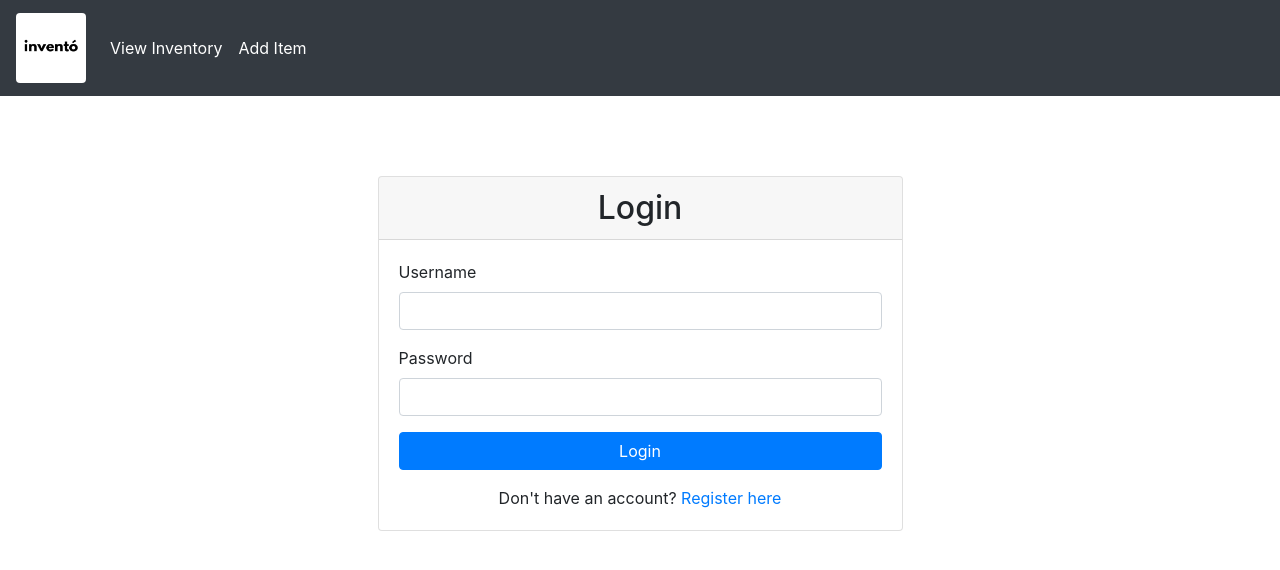
After one commit to gabegtrrz/Invento, a Django app: page /login/ in a window 1280 px wide. The commit adds this page. Shown: the top 570 px of the page. Run offline with Django 5.2, Linux system fonts and the light colour scheme; parts of the project's set-up code (start-up, migrations or seed data) failed here and were passed over.

Commit message:
Added Template Files, Relocated base layout template, tested login template

```diff
--- /dev/null
+++ b/inventoProj/inventoApp/templates/Accounts/login.html
@@ -0,0 +1,46 @@
+{% extends "layout.html" %}
+
+{% block content %}
+<div class="container">
+    <div class="row justify-content-center mt-5">
+        <div class="col-md-6">
+            <div class="card">
+                <div class="card-header">
+                    <h2 class="text-center mb-0">Login</h2>
+                </div>
+                <div class="card-body">
+                    {% if messages %}
+                        {% for message in messages %}
+                            <div class="alert {% if message.tags == 'error' %}alert-danger{% else %}alert-success{% endif %} alert-dismissible fade show" role="alert">
+                                {{ message }}
+                                <button type="button" class="close" data-dismiss="alert" aria-label="Close">
+                                    <span aria-hidden="true">&times;</span>
+                                </button>
+                            </div>
+                        {% endfor %}
+                    {% endif %}
+
+                    <form method="post">
+                        {% csrf_token %}
+                        <div class="form-group">
+                            <label for="username">Username</label>
+                            <input type="text" class="form-control" id="username" name="username" required>
+                        </div>
+                        <div class="form-group">
+                            <label for="password">Password</label>
+                            <input type="password" class="form-control" id="password" name="password" required>
+                        </div>
+                        <button type="submit" class="btn btn-primary btn-block">Login</button>
+                    </form>
+
+                    <div class="text-center mt-3">
+                        <p class="mb-0">Don't have an account?
+                            <a href="{% url 'register' %}">Register here</a>
+                        </p>
+                    </div>
+                </div>
+            </div>
+        </div>
+    </div>
+</div>
+{% endblock content %}
--- a/inventoProj/inventoApp/templates/InventoApp/index.html
+++ b/inventoProj/inventoApp/templates/InventoApp/index.html
@@ -1,4 +1,4 @@
-{% extends "InventoApp/layout.html" %}
+{% extends "layout.html" %}
 {% load static %}
 
 {% block title %} Inventó Home {% endblock title %}
--- a/inventoProj/inventoApp/templates/InventoApp/item_confirm_delete.html
+++ b/inventoProj/inventoApp/templates/InventoApp/item_confirm_delete.html
@@ -1,4 +1,4 @@
-{% extends "InventoApp/layout.html" %}
+{% extends "layout.html" %}
 
 {% block title %}
 Deleting Item
--- a/inventoProj/inventoApp/templates/InventoApp/item_form.html
+++ b/inventoProj/inventoApp/templates/InventoApp/item_form.html
@@ -1,4 +1,4 @@
-{% extends "InventoApp/layout.html" %}
+{% extends "layout.html" %}
 {% load static %}
 
 {% block title %}
--- a/inventoProj/inventoApp/templates/InventoApp/item_list.html
+++ b/inventoProj/inventoApp/templates/InventoApp/item_list.html
@@ -1,4 +1,4 @@
-{% extends "InventoApp/layout.html" %}
+{% extends "layout.html" %}
 {% load static %}
 
 {% block title %}Inventory{% endblock title %}
--- a/inventoProj/inventoApp/views.py
+++ b/inventoProj/inventoApp/views.py
@@ -1,4 +1,11 @@
 from django.shortcuts import render, redirect
+
+# User Authentication Feature Imports
+from django.contrib.auth.models import User
+from django.contrib.auth import login, authenticate, logout
+from django.contrib.auth.decorators import login_required
+
+from django.contrib import messages
 
 # App Classes
 from . models import Item_Model
@@ -11,6 +18,19 @@ from . forms import ItemForm
 def index_view(request):
     return render(request, 'InventoApp/index.html')
 
+# User Authentication Feature Views
+
+def login_view(request):
+    return render(request, 'accounts/login.html')
+
+def register_view(request):
+    pass
+
+def logout_view(request):
+    pass
+
+
+# CRUD Inventory Feature Views
 
 # Create View
 def item_create_view(request):
```
Also changed, not shown: inventoProj/inventoApp/templates/layout.html (renamed from inventoProj/inventoApp/templates/InventoApp/layout.html).
